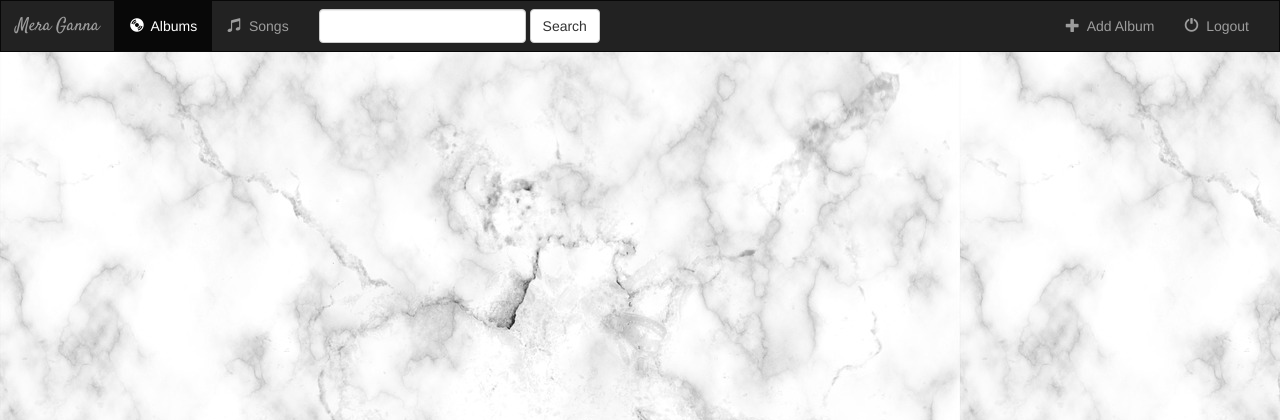
After one commit to cgraaaj/MyDjango, a Django app: template templates/music/base.html in a window 1280 px wide. The commit adds this page. Shown: the top 420 px of the page. Run offline with Django 3.2, Linux system fonts and the light colour scheme; the template is opened without the code that fills it, so the values that code supplies are empty; some libraries are stand-ins or nearby versions.

Commit message:
finished till 31

```diff
--- a/music/urls.py
+++ b/music/urls.py
@@ -5,11 +5,12 @@ app_name = 'music'
 
 urlpatterns = [
     # /music/
-    url(r'^$', views.index, name='index'),
+    url(r'^$', views.IndexView.as_view(), name='index'),
 
     # /music/71/
-    url(r'^(?P<album_id>[0-9]+)/$', views.detail, name='detail'),
+    url(r'^(?P<pk>[0-9]+)/$', views.DetailView.as_view(), name='detail'),
 
-    # /music/<album_id>/favorite/
-    url(r'^(?P<album_id>[0-9]+)/favorites/$', views.favorite, name='favorite'),
+    # # /music/<album_id>/favorite/
+    # url(r'^(?P<album_id>[0-9]+)/favorites/$', views.favorite, name='favorite'),
+    url(r'album/add/$',views.AlbumCreate.as_view(),name = 'album-add'),
 ]
--- /dev/null
+++ b/static/music/style.css
@@ -0,0 +1,11 @@
+body{
+    background: white url("images/white-2398946_960_720.jpg")
+}
+
+.navbar{
+    border-radius: 0;
+}
+
+.navbar-brand{
+    font-family: 'Satisfy', cursive;
+}
--- /dev/null
+++ b/templates/music/base.html
@@ -0,0 +1,78 @@
+<!DOCTYPE html>
+<html lang="en">
+
+<head>
+    <meta charset="UTF-8">
+    <meta name="viewport" content="width=device-width, initial-scale=1.0">
+    <meta http-equiv="X-UA-Compatible" content="ie=edge">
+    <title>{% block title%}
+        Mera Ganna
+        {% endblock %}</title>
+    {% load staticfiles %}
+    <link rel="stylesheet" href="https://maxcdn.bootstrapcdn.com/bootstrap/3.3.7/css/bootstrap.min.css" />
+    <link rel="stylesheet" type="text/css" href="//fonts.googleapis.com/css?family=Satisfy" />
+    <link rel="stylesheet" type="text/css" href="{% static 'music/style.css' %}" />
+    <script src="https://ajax.googleapis.com/ajax/libs/jquery/3.3.1/jquery.min.js"></script>
+    <script src="https://maxcdn.bootstrapcdn.com/bootstrap/3.3.7/js/bootstrap.min.js"></script>
+
+
+</head>
+
+<body>
+    <nav class="navbar navbar-inverse">
+        <div class="container-fluid">
+
+            <div class="navbar-header">
+                <button type="button" class="navbar-toggle" data-toggle="collapse" data-target="#topnavbar">
+                    <span class="icon-bar"></span>
+                    <span class="icon-bar"></span>
+                    <span class="icon-bar"></span>
+                </button>
+                <a class="navbar-brand" href="{% url 'music:index' %}">Mera Ganna</a>
+            </div>
+
+            <div class="collapse navbar-collapse" id="topnavbar">
+
+                <ul class="nav navbar-nav">
+                    <li class="active">
+                        <a href="{% url 'music:index' %}">
+                            <span class="glyphicon glyphicon-cd" aria-hidden="true"></span>&nbsp; Albums
+                        </a>
+                    </li>
+                    <li class="">
+                        <a href="{% url 'music:index' %}">
+                            <span class="glyphicon glyphicon-music" aria-hidden="true"></span>&nbsp; Songs
+                        </a>
+                    </li>
+                </ul>
+
+                <form class="navbar-form navbar-left" role="search" method="get" action="#">
+                    <div class=form-group>
+                        <input type="text" class="form-control" name="q" value="">
+                    </div>
+                    <button type="submit" class="btn btn-default">Search</button>
+                </form>
+
+                <ul class="nav navbar-nav navbar-right">
+                    <li class="">
+                        <a href="{% url 'music:album-add' %}">
+                            <span class="glyphicon glyphicon-plus" aria-hidden="true"></span>&nbsp; Add Album
+                        </a>
+                    </li>
+
+                    <li class="">
+                        <a href="{% url 'music:index' %}">
+                            <span class="glyphicon glyphicon-off" aria-hidden="true"></span>&nbsp; Logout
+                        </a>
+                    </li>
+                </ul>
+            </div>
+
+        </div>
+    </nav>
+
+    {% block body%}
+    {% endblock %}
+</body>
+
+</html>
```
Also changed, not shown: firstdjango/settings.py (+6 -1 lines), music/models.py (+6 -1 lines), music/views.py (+50 -32 lines), templates/music/album_form.html (added, +19 -0 lines), templates/music/detail.html (+26 -6 lines), templates/music/form-template.html (added, +9 -0 lines), templates/music/index.html (+9 -4 lines), static/music/images/photo-1517524285303-d6fc683dddf8.jpeg (added), static/music/images/white-2398946_960_720.jpg (added), 5 other files.
